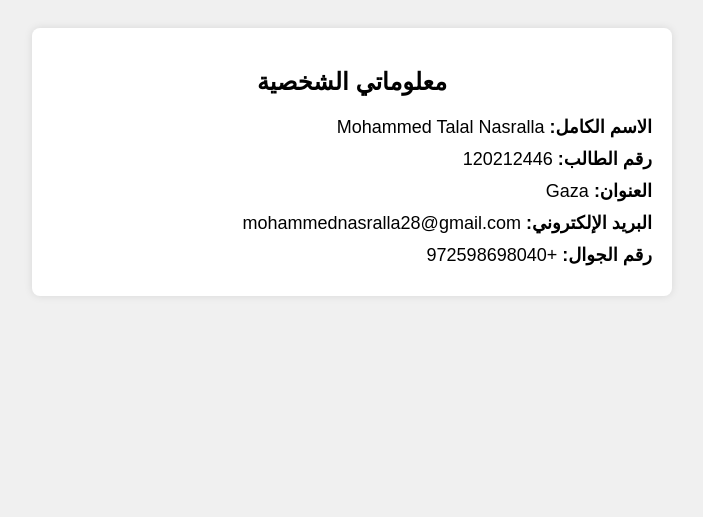
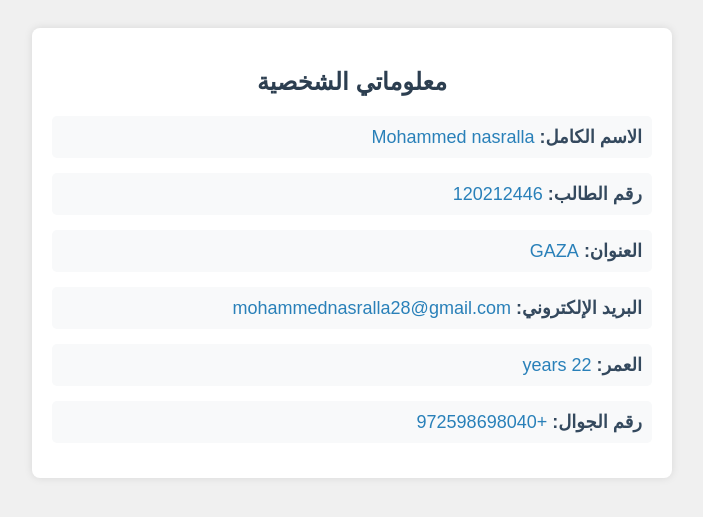
Before and after one commit to MohammedNasralla/Templates, a Django app: page / in a window 1280 px wide. Shown: the top 517 px of the page, without its empty margins (288-991 px from the left). Run offline with Django 5.2, Linux system fonts and the light colour scheme.

Commit message:
Add Django template filters - requirement 7

```diff
--- a/project/pages/views.py
+++ b/project/pages/views.py
@@ -1,12 +1,15 @@
 from django.shortcuts import render
+from datetime import datetime
 
 def index(request):
     print("View index called")
     context = {
-        'full_name': 'Mohammed Talal Nasralla',
-        'student_id': '120212446',
-        'address': 'Gaza',
-        'email': 'mohammednasralla28@gmail.com',
-        'mobile_number': '+972598698040'
+        'first_name': 'mohammed',
+        'last_name': 'nasralla',
+        'student_id': 120212446,
+        'address': 'gaza',
+        'email': '',
+        'mobile_number': '+972598698040',
+        'date_of_birth': datetime(2003, 11, 28),
     }
     return render(request, 'pages/index.html', context)
--- a/project/templates/pages/index.html
+++ b/project/templates/pages/index.html
@@ -22,24 +22,63 @@
     h2 {
       text-align: center;
       margin-bottom: 20px;
+      color: #2c3e50;
     }
     p {
-      margin: 10px 0;
+      margin: 15px 0;
       font-size: 18px;
+      padding: 10px;
+      background-color: #f8f9fa;
+      border-radius: 5px;
     }
     .label {
       font-weight: bold;
+      color: #34495e;
+    }
+    .value {
+      color: #2980b9;
     }
   </style>
 </head>
 <body>
   <div class="container">
     <h2>معلوماتي الشخصية</h2>
-    <p><span class="label">الاسم الكامل:</span> {{ full_name }}</p>
-    <p><span class="label">رقم الطالب:</span> {{ student_id }}</p>
-    <p><span class="label">العنوان:</span> {{ address }}</p>
-    <p><span class="label">البريد الإلكتروني:</span> {{ email }}</p>
-    <p><span class="label">رقم الجوال:</span> {{ mobile_number }}</p>
+
+
+    <p>
+      <span class="label">الاسم الكامل:</span>
+      <span class="value">{{ first_name|capfirst|add:" "|add:last_name|capfirst }}</span>
+    </p>
+
+
+    <p>
+      <span class="label">رقم الطالب:</span>
+      <span class="value">{{ student_id|stringformat:"s" }}</span>
+    </p>
+
+
+    <p>
+      <span class="label">العنوان:</span>
+      <span class="value">{{ address|upper }}</span>
+    </p>
+
+
+    <p>
+      <span class="label">البريد الإلكتروني:</span>
+      <span class="value">{{ email|default:"mohammednasralla28@gmail.com" }}</span>
+    </p>
+
+
+   <p>
+  <span class="label">العمر:</span>
+  <span class="value">{{ date_of_birth|timesince }}</span>
+  </p>
+
+
+    <p>
+      <span class="label">رقم الجوال:</span>
+      <span class="value">{{ mobile_number }}</span>
+    </p>
   </div>
 </body>
 </html>
```
